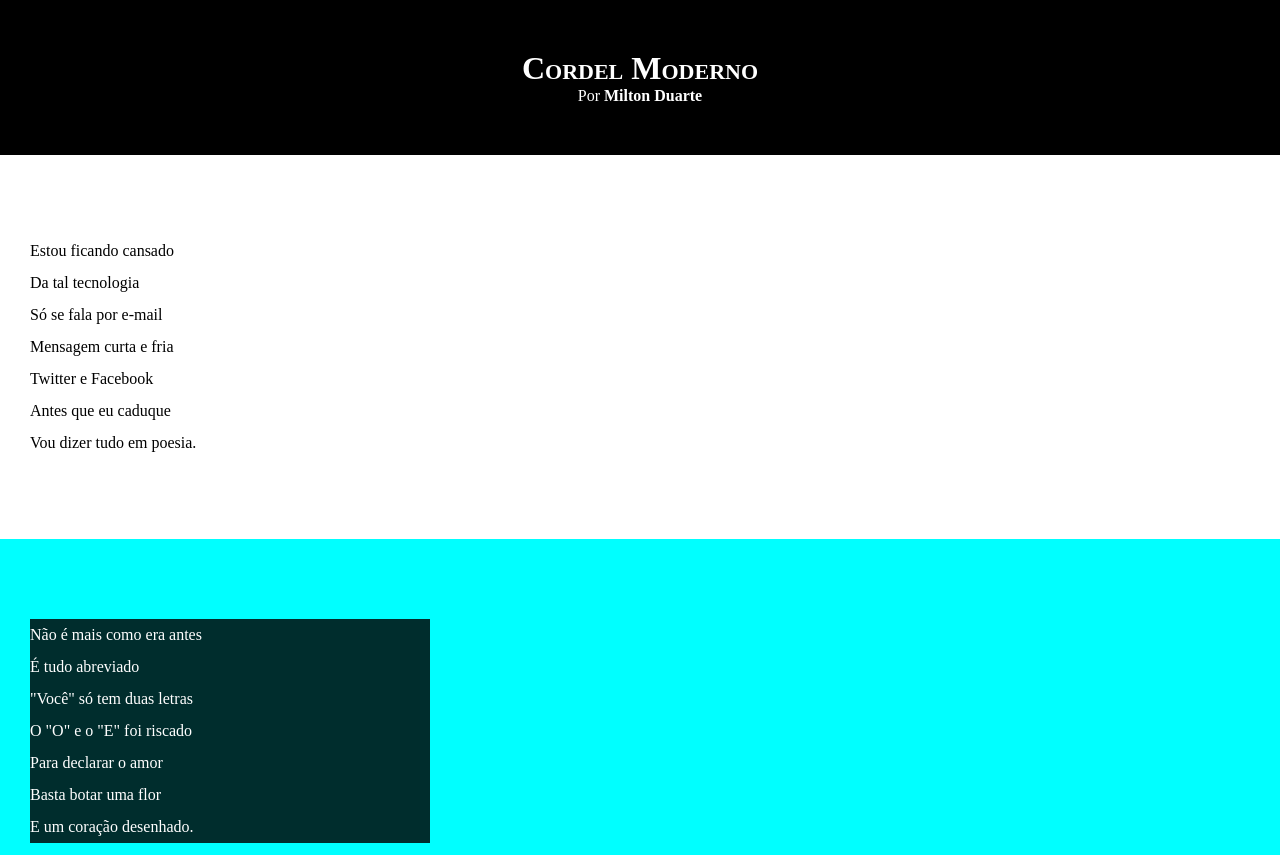
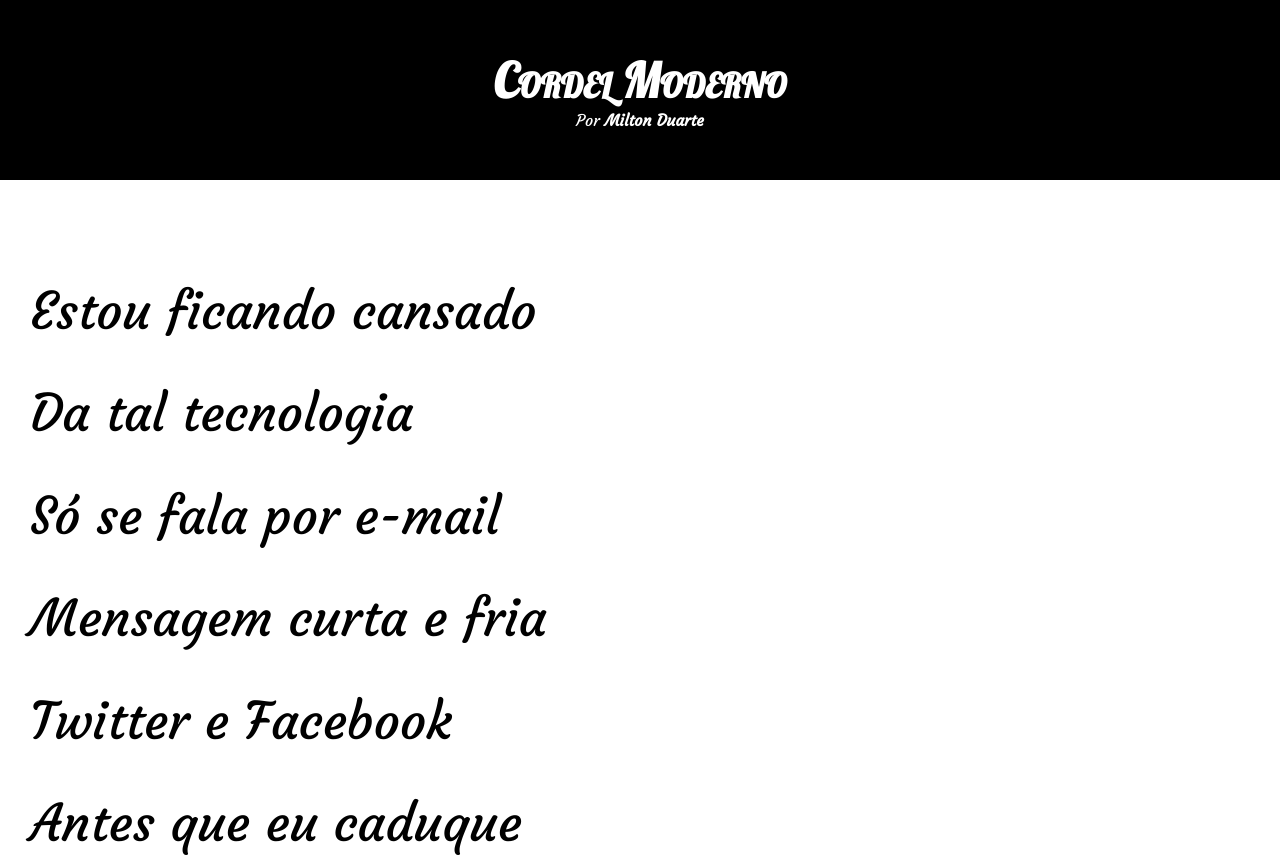
Before and after one commit to Jonathan-Venuto/html-css, a plain HTML site: page Desafios/12/index.html in a window 1280 px wide. Shown: the top 855 px of the page. Drawn offline with Linux system fonts and the light colour scheme.

Commit message:
Update style.css

```diff
--- a/Desafios/12/estilo/style.css
+++ b/Desafios/12/estilo/style.css
@@ -1,4 +1,15 @@
 @charset "UTF_8";
+@import url('https://fonts.googleapis.com/css2?family=Courgette&display=swap');
+
+@import url('https://fonts.googleapis.com/css2?family=Lobster&display=swap');
+
+
+:root
+{
+    --font-normal: Arial, verdana, helvetica, sans-serif, 'cursive';
+    --font-p: 'Courgette', 'cursive';
+    --font-t: 'Lobster', 'cursive';
+}
 
 *
 {
@@ -8,6 +19,7 @@
 
 html, body
 {
+    font-family: var(--font-normal);
     min-height: 100vh;
     background-color: darkgray;
 }
@@ -24,11 +36,15 @@ header h1
 {
     padding-top: 50px;
     font-variant: small-caps;
+    font-family: var(--font-t);
+    font-size: 3em;
+
 }
 
 header p
 {
     padding-bottom: 50px;
+    font-family: var(--font-p);
 }
 
 a
@@ -49,6 +65,8 @@ section
     padding-bottom: 10vh;
     line-height: 2em;
     padding-left: 30px;
+    font-family: var(--font-p);
+    font-size: 4vw;
 }
 
 section.normal
```
